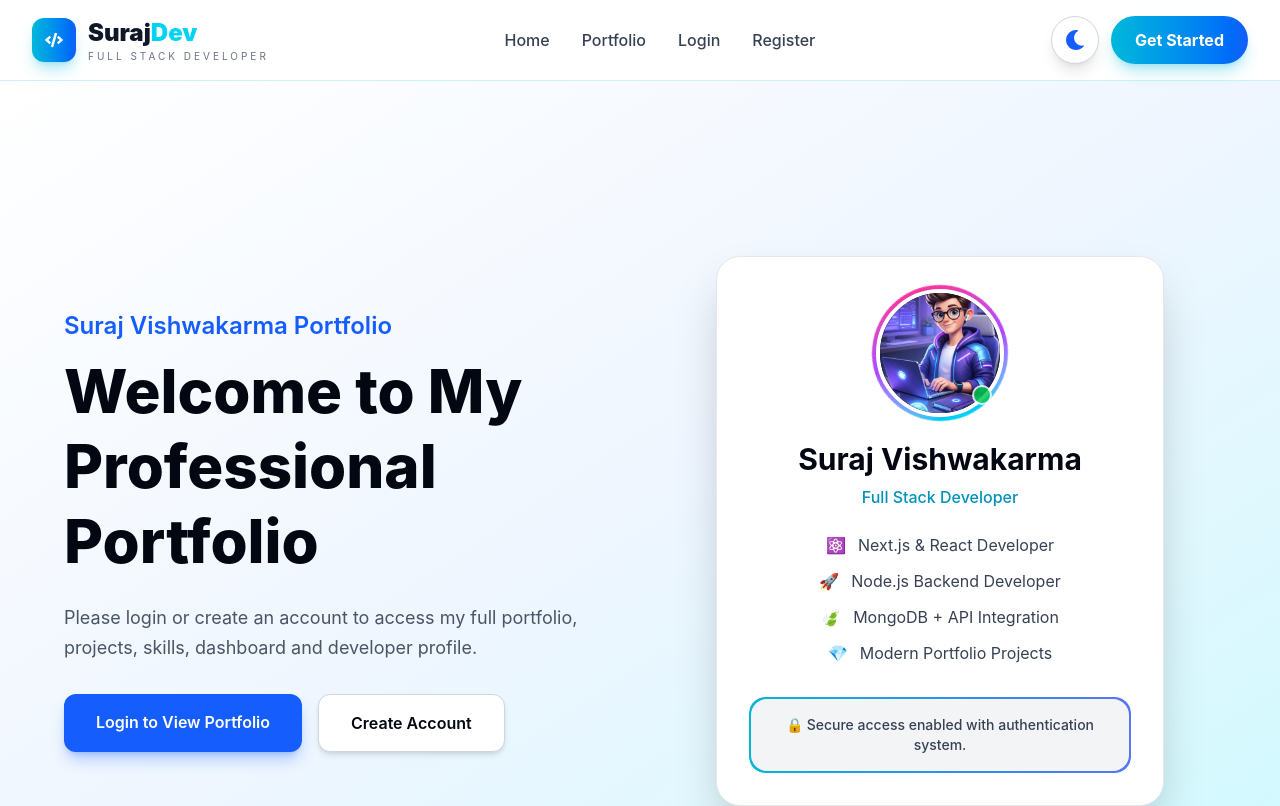
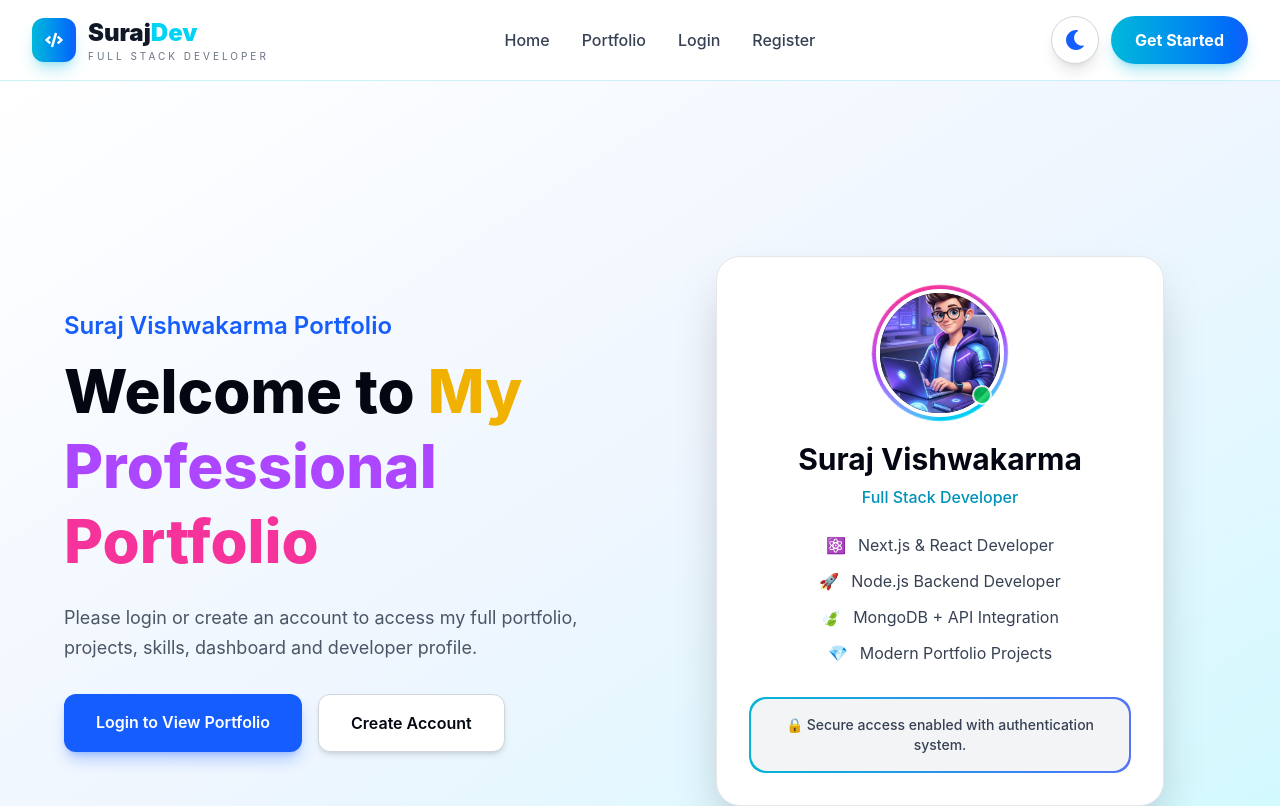
Before and after one commit to Vishwakarmasuraj333/Auth-Project, a Next.js app in the folder frontend/: page / in a window 1280 px wide. Shown: the top 806 px of the page. Built offline with nearby package versions, Linux system fonts and the light colour scheme.

Commit message:
Update page.tsx

```diff
--- a/frontend/app/page.tsx
+++ b/frontend/app/page.tsx
@@ -11,7 +11,7 @@ export default function HomePage() {
           </p>
 
           <h1 className="mb-6 text-4xl font-extrabold leading-tight text-gray-950 sm:text-5xl md:text-6xl dark:text-white">
-            Welcome to My Professional Portfolio
+            Welcome to <span className="text-yellow-500">My</span> <span className="text-purple-500">Professional</span> <span className="text-pink-500">Portfolio</span>
           </h1>
 
           <p className="mx-auto mb-8 max-w-xl text-base leading-relaxed text-gray-600 sm:text-lg md:mx-0 dark:text-gray-300">
```
